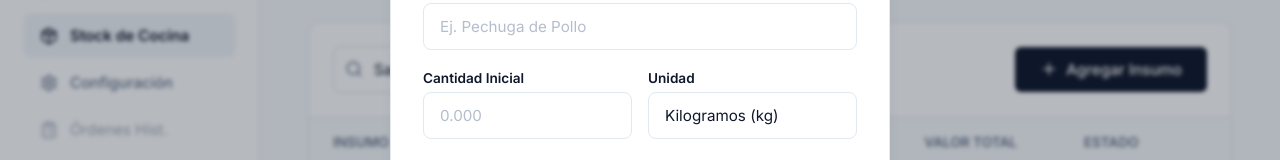
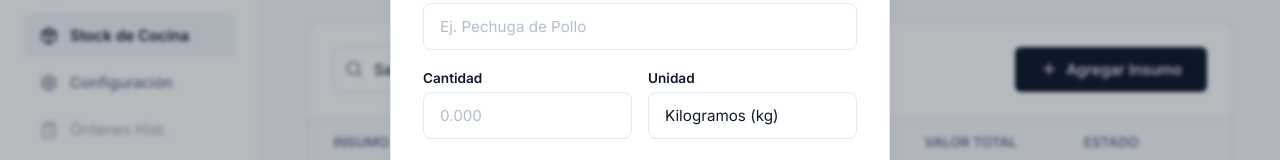
Before and after one commit to IFEE09/food-soft, a React (Vite) app in the folder frontend/: page /dashboard/supplies in a window 1280 px wide. Both pictures are taken after typing "Sample" into the empty fields and a click on the button "Agregar Insumo". Shown: the part 235-395 px from the top of the page. Built offline with nearby package versions, Linux system fonts and the light colour scheme; no server answers.

Commit message:
UI: Simplificar etiqueta 'Cantidad Inicial' a 'Cantidad' en Insumos

```diff
--- a/frontend/src/pages/Supplies.jsx
+++ b/frontend/src/pages/Supplies.jsx
@@ -248,7 +248,7 @@ export default function Supplies() {
 
               <div style={{ display: 'grid', gridTemplateColumns: '1fr 1fr', gap: '1rem' }}>
                 <div style={{ display: 'flex', flexDirection: 'column', gap: '0.4rem' }}>
-                  <label style={{ fontSize: '0.85rem', fontWeight: 600 }}>Cantidad Inicial</label>
+                  <label style={{ fontSize: '0.85rem', fontWeight: 600 }}>Cantidad</label>
                   <input
                     type="number" step="0.001" placeholder="0.000"
                     value={formData.quantity} onChange={(e) => setFormData({...formData, quantity: e.target.value})} required
```
